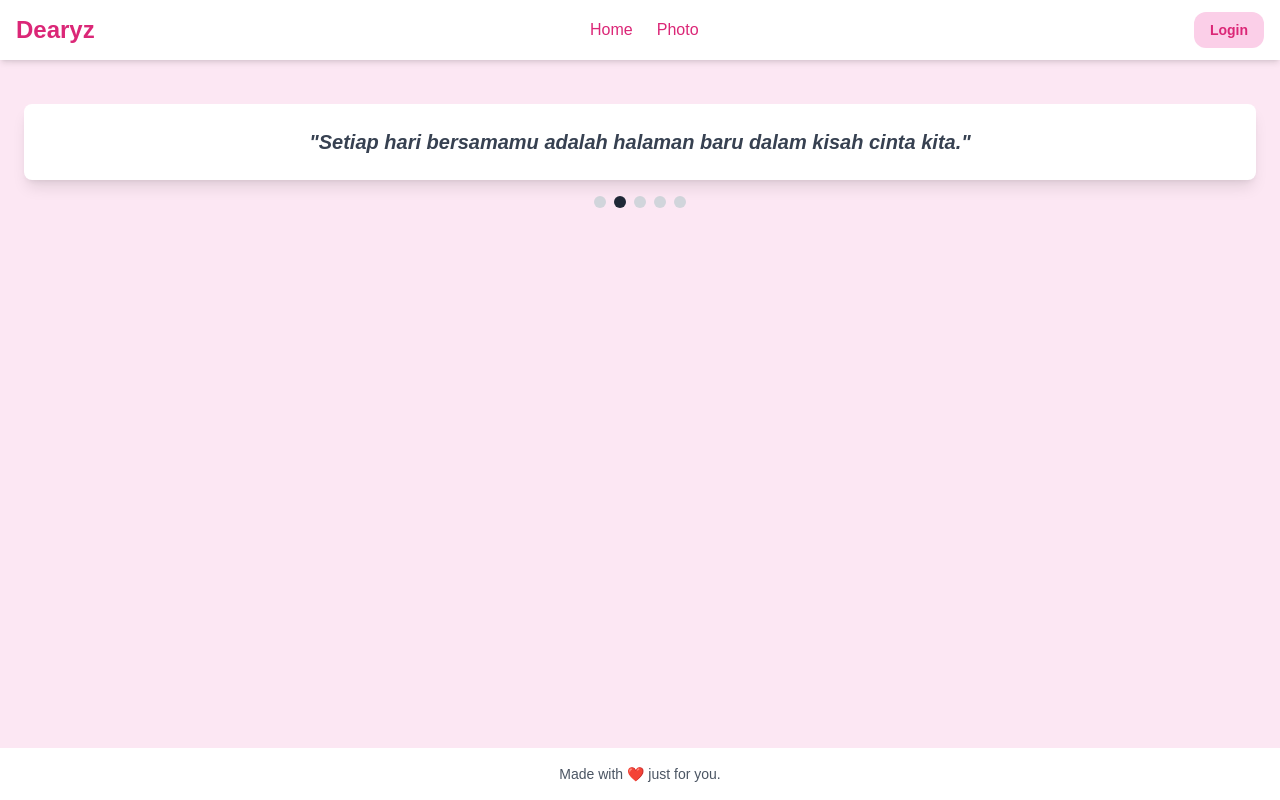
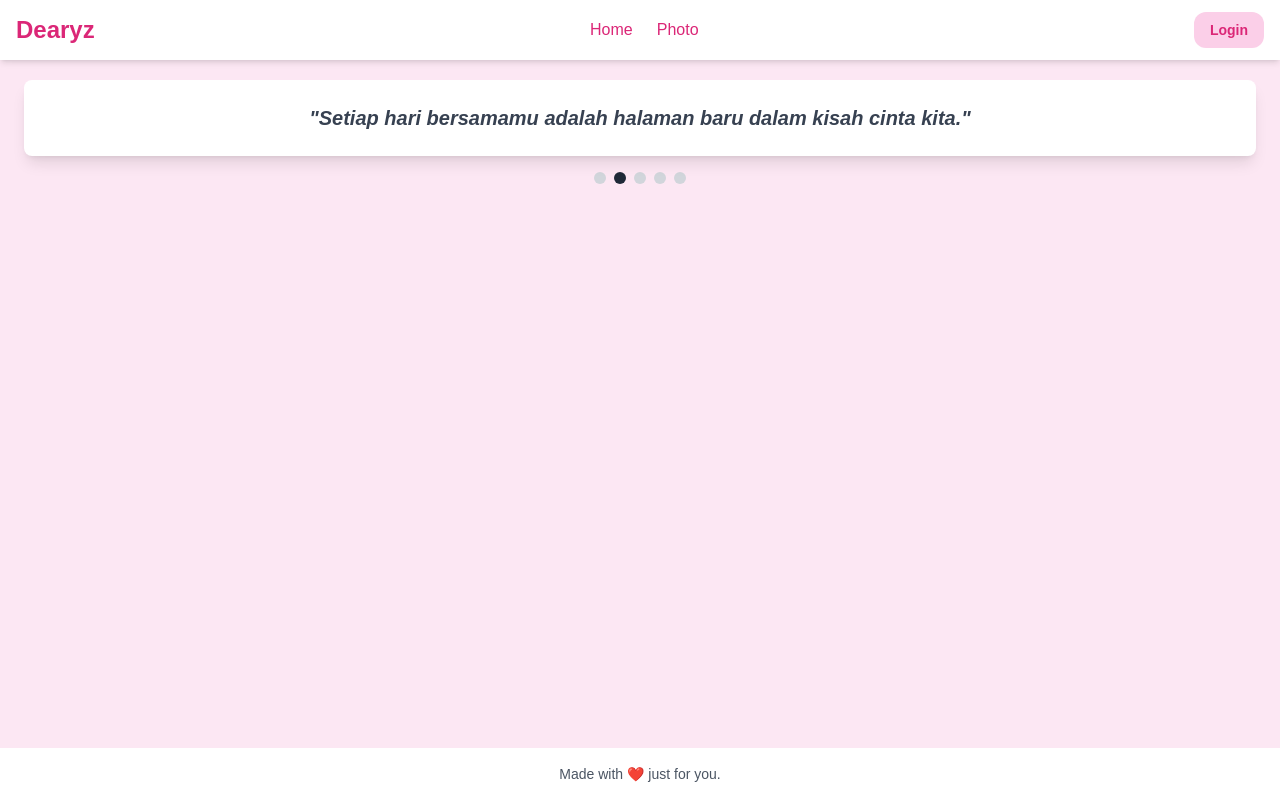
Before and after one commit to bimaryan/dearyz, a Next.js app: page / in a window 1280 px wide. Built offline with nearby package versions, Linux system fonts and the light colour scheme.

Commit message:
ubah halaman home

```diff
--- a/src/app/page.js
+++ b/src/app/page.js
@@ -9,7 +9,7 @@ export default function Home() {
       <Navbar />
 
       {/* Main Content */}
-      <main className="w-full flex-grow pt-20">
+      <main className="w-full flex-grow mt-14">
         <ContentsHome />
       </main>
 
```
